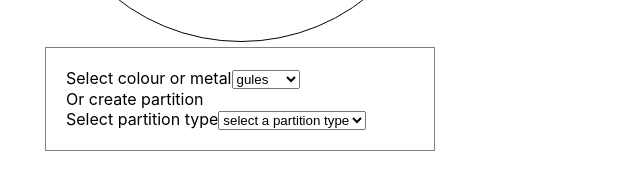
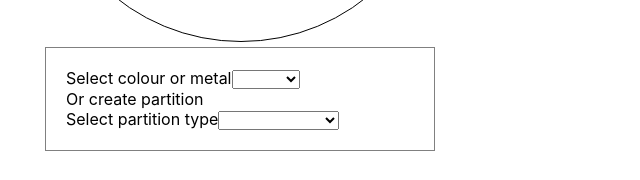
Before and after one commit to feelic/armorial, a React (Create React App) app: page / in a window 1280 px wide. Shown: the part 400-580 px from the top of the page, without its empty margins (0-640 px from the left). Built offline with nearby package versions, Linux system fonts and the light colour scheme.

Commit message:
feat(partitions): remove partitions

```diff
--- a/src/actions/index.js
+++ b/src/actions/index.js
@@ -17,7 +17,6 @@ export function changePartition (partId, value) {
 export function createPartition (partId, value) {
   const partNb = partitions[value].partsNb;
 
-  console.log(partNb)
   return {
     type: 'CREATE_PARTITION',
     partId,
@@ -33,3 +32,15 @@ export function makeNewPart () {
       id: uuid()
     }
 }
+export function clearField (partId) {
+  return {
+    type: 'CLEAR_FIELD',
+    partId
+  }
+}
+export function clearPartition (partId) {
+  return {
+    type: 'CLEAR_PARTITION',
+    partId
+  }
+}
--- a/src/components/PartForm.js
+++ b/src/components/PartForm.js
@@ -8,6 +8,7 @@ export default function PartForm (props) {
   if (part.partitionType) {
     return <div className={styles.partForm}>
       <PartitionSelector onSelect={actions.changePartition} armsParts={armsParts} part={part}/>
+      <button onClick={() => actions.clearPartition(part.id)} > clear partition </button>
       {part.parts.map(partId => {
         return <PartForm key={partId} actions={actions} armsParts={armsParts} part={armsParts[partId]} />
       })}
@@ -16,6 +17,7 @@ export default function PartForm (props) {
   if (part.field) {
     return <div className={styles.partForm}>
       <FieldForm actions={actions} armsParts={armsParts} part={part}/>
+      <button onClick={() => actions.clearField(part.id)} > clear field </button>
     </div>
   }
   return (
@@ -33,7 +35,7 @@ function PartitionSelector (props) {
   return <div>
   Select partition type
   <select onChange={(e) => onSelect(part.id, e.target.value)} value={part.partitionType}>
-    <option value={null}>select a partition type</option>
+    <option value={null}> </option>
     {Object.values(partitions).map(partition => {
       return <option key={partition.id} value={partition.id}>
         {partition.label}
@@ -48,7 +50,8 @@ function FieldForm (props) {
 
   return <div>
   Select colour or metal
-  <select onChange={(e) => actions.changeField(part.id, e.target.value)}>
+  <select onChange={(e) => actions.changeField(part.id, e.target.value)} value={part.field}>
+    <option value={null}> </option>
   {Object.keys(fields).map(field => {
     return <option key={field} value={field}>
       {field}
--- a/src/constants/action-types.js
+++ b/src/constants/action-types.js
@@ -1,3 +1,6 @@
 export const CHANGE_FIELD = 'CHANGE_FIELD';
 export const CHANGE_PARTITION = 'CHANGE_PARTITION';
 export const CREATE_PARTITION = 'CREATE_PARTITION';
+export const CLEAR_PARTITION = 'CLEAR_PARTITION';
+export const CLEAR_FIELD = 'CLEAR_FIELD';
+export const DELETE_PARTS = 'DELETE_PARTS';
--- a/src/reducers/parts.js
+++ b/src/reducers/parts.js
@@ -37,6 +37,14 @@ export default function reducer(state = initialState, action) {
         },
         ...action.parts
       };
+    case types.CLEAR_FIELD:
+    case types.CLEAR_PARTITION:
+      return {
+        ...state,
+        [action.partId]: {
+          id: action.partId
+        }
+      };
     default:
       return state;
   }
```
